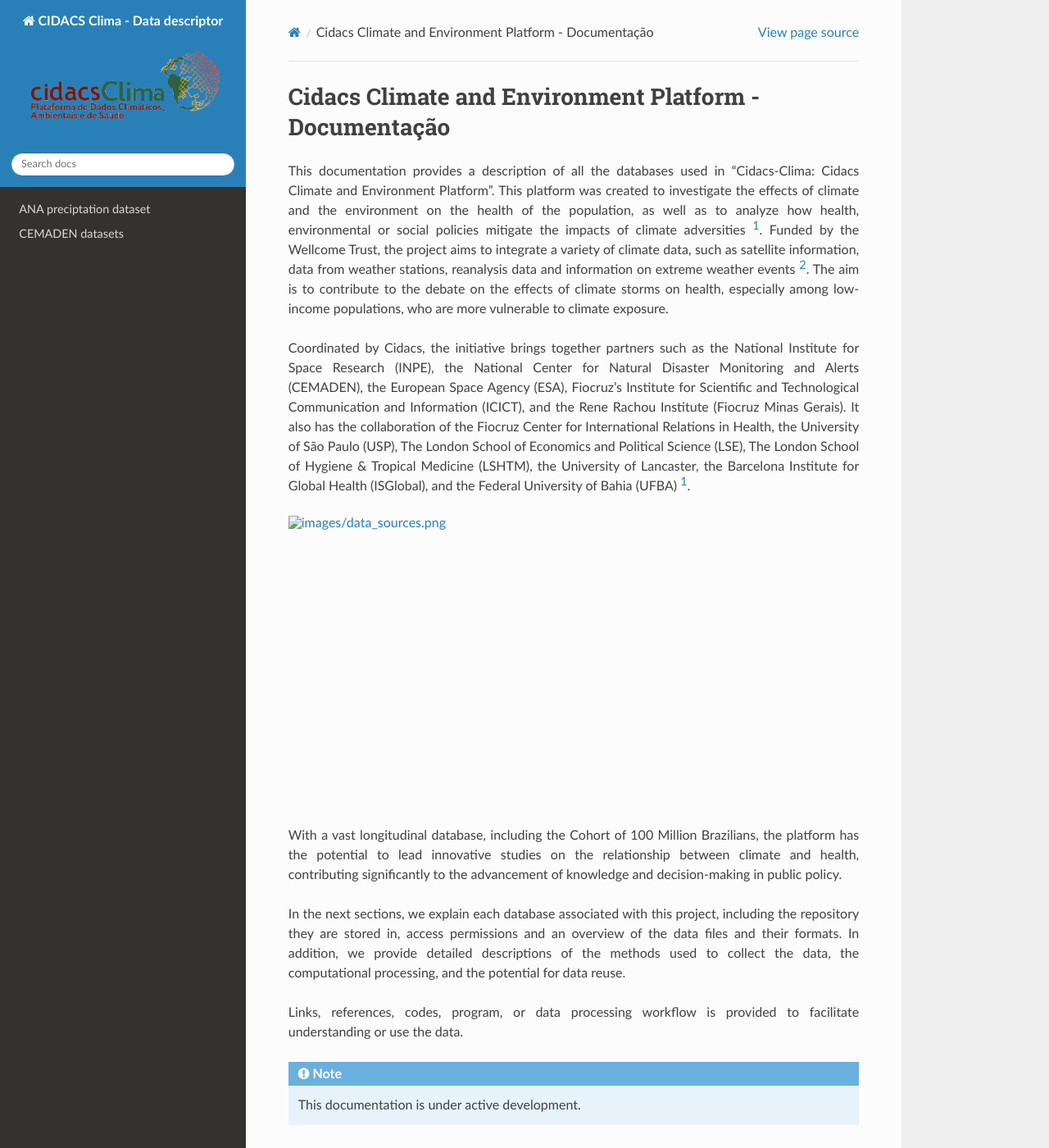
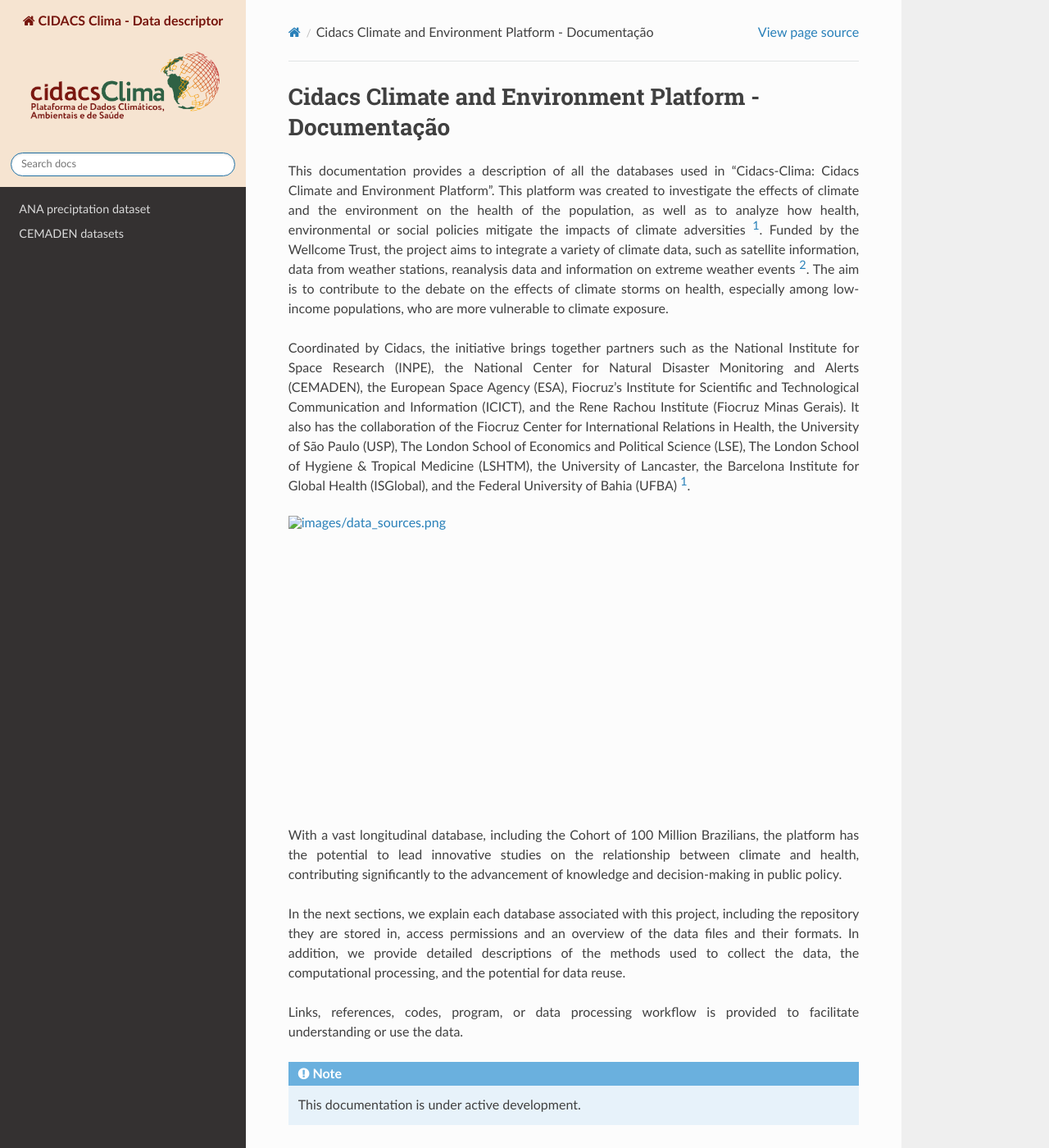
Before and after one commit to cidacslab/plataforma-clima-ambiente-readthedocs, a Sphinx documentation site: the page built from docs/source/index.rst, in a window 1280 px wide and 1400 px high. Shown: the whole window at 82% size. Built offline with Sphinx 7.4.7 and the Read the Docs theme 3.1.0, drawn with Linux system fonts in a browser that asks for light colours.

Commit message:
Atualizacao de tema
Tentando adaptar esquema de cores do tema utilizado

```diff
--- a/docs/source/_static/css/custom.css
+++ b/docs/source/_static/css/custom.css
@@ -1,3 +1,13 @@
 section p {
     text-align: justify;
 }
+
+/* Cor de fundo da barra do logo / nome do projeto */
+.wy-side-nav-search {
+  background-color: #f6e4d1 !important;  /* escolha sua cor */
+}
+
+/* Ajustar cor do texto do nome do projeto para contraste */
+.wy-side-nav-search > a {
+  color: #76140c !important;
+}
```
